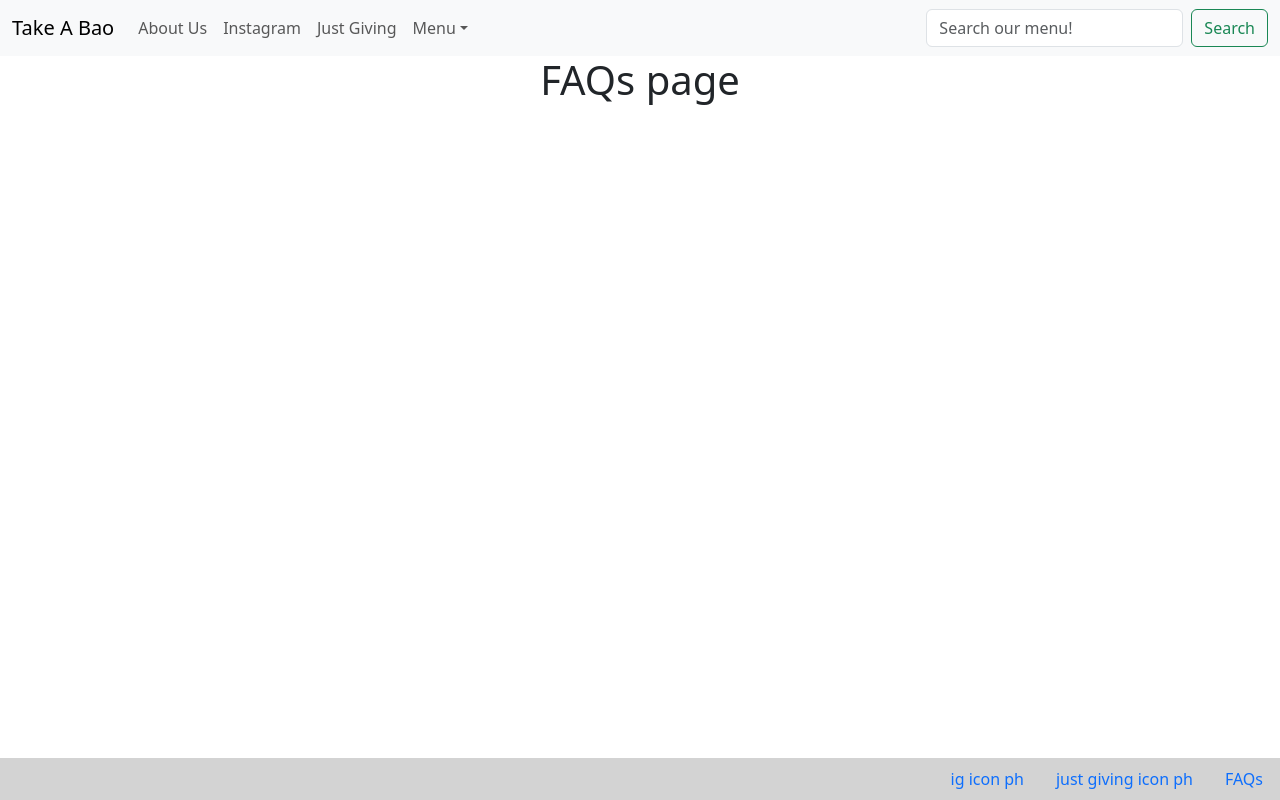
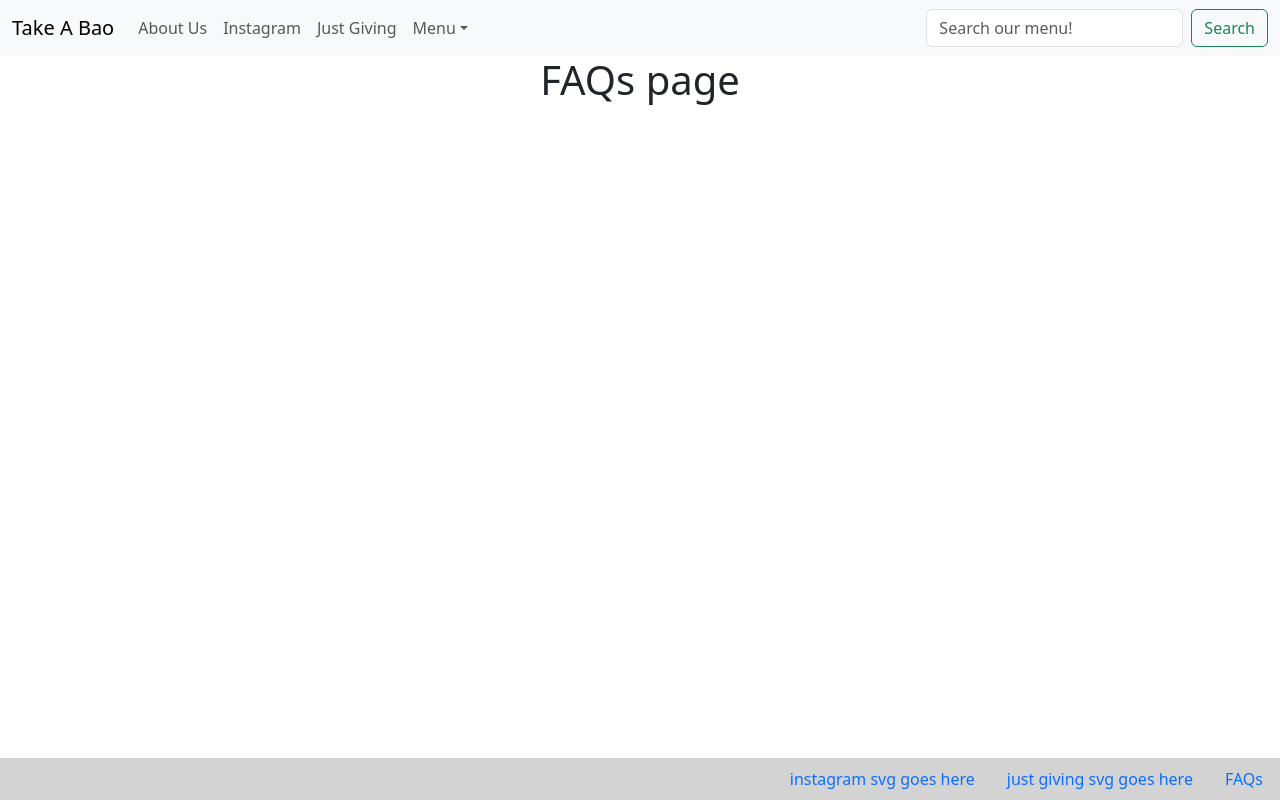
Before and after one commit to rtasalem/take-a-bao-shop-menu, a React (Create React App) app in the folder take-a-bao-frontend/: page /FAQs in a window 1280 px wide. Built offline with nearby package versions, Linux system fonts and the light colour scheme.

Commit message:
additional styling for footer

```diff
--- a/take-a-bao-frontend/src/components/Footer.jsx
+++ b/take-a-bao-frontend/src/components/Footer.jsx
@@ -9,7 +9,7 @@ const Footer = () => {
             class="nav-link active"
             href="https://www.instagram.com/_takeabao/"
           >
-            ig icon ph
+            instagram svg goes here
           </a>
         </li>
         <li class="nav-item">
@@ -17,7 +17,7 @@ const Footer = () => {
             class="nav-link active"
             href="https://www.justgiving.com/crowdfunding/TakeaBao?utm_term=z2xyP8dk5"
           >
-            just giving icon ph
+            just giving svg goes here
           </a>
         </li>
         <li class="nav-item">
```
